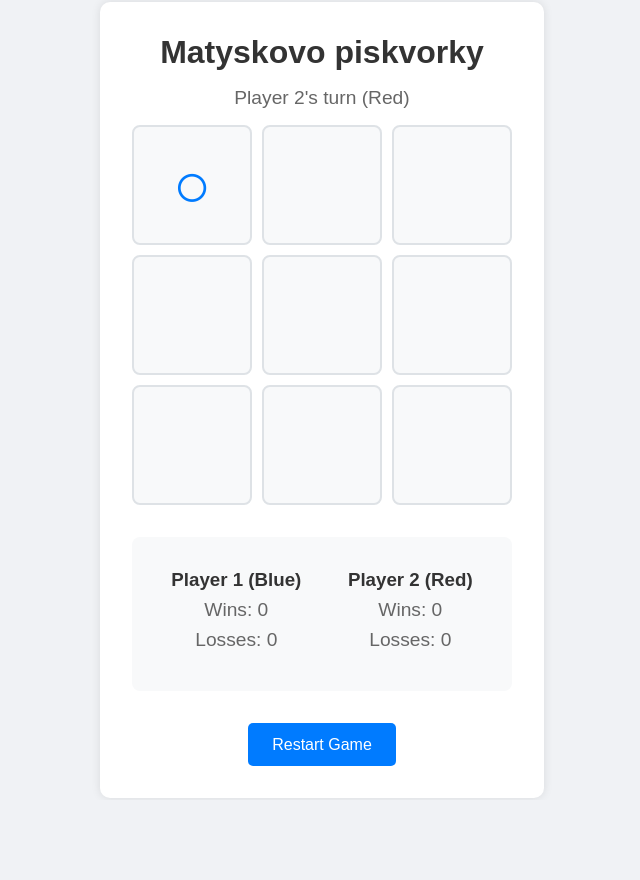
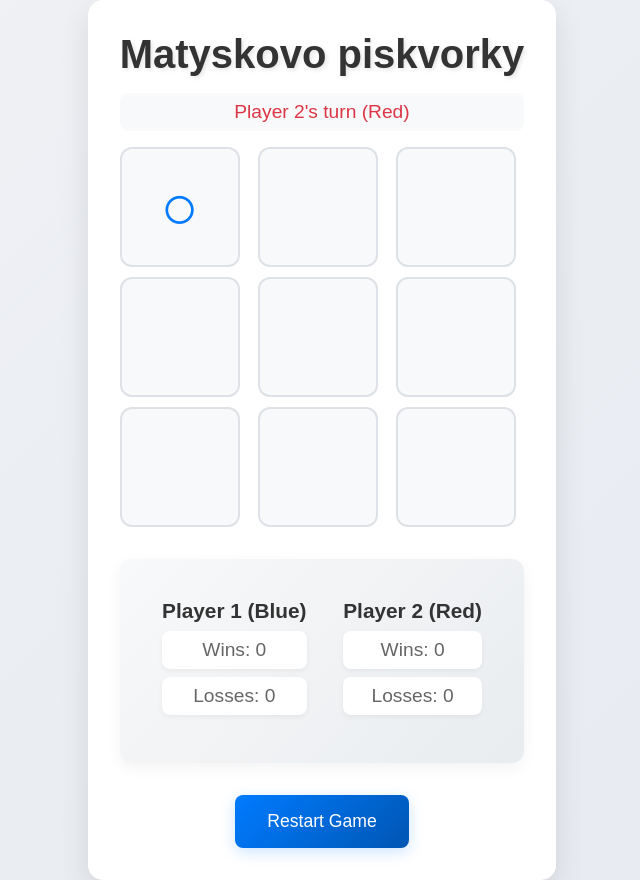
Before and after one commit to vojikda/pi-kvorky, a plain HTML site: page index.html in a window 1280 px wide. Both pictures are taken after a click on the element 510 px from the left and 184 px from the top of the page. Shown: the whole page, without its empty margins (318-958 px from the left). Before the commit the page ends 800 px from the top, so only its background shows below. Drawn offline with Linux system fonts and the light colour scheme.

Commit message:
Add animations, sound effects, and visual enhancements

```diff
--- a/script.js
+++ b/script.js
@@ -14,6 +14,13 @@ let scores = {
     player2: { wins: 0, losses: 0 }
 };
 
+// Sound effects
+const sounds = {
+    click: new Audio('https://assets.mixkit.co/active_storage/sfx/2571/2571-preview.mp3'),
+    win: new Audio('https://assets.mixkit.co/active_storage/sfx/1435/1435-preview.mp3'),
+    draw: new Audio('https://assets.mixkit.co/active_storage/sfx/1434/1434-preview.mp3')
+};
+
 const winningCombinations = [
     [0, 1, 2], [3, 4, 5], [6, 7, 8], // Rows
     [0, 3, 6], [1, 4, 7], [2, 5, 8], // Columns
@@ -28,6 +35,7 @@ function handleCellClick(e) {
 
     const currentClass = isPlayer1Turn ? 'circle' : 'cross';
     placeMark(cell, currentClass);
+    sounds.click.play();
 
     if (checkWin(currentClass)) {
         endGame(false);
@@ -50,13 +58,19 @@ function placeMark(cell, currentClass) {
 function swapTurns() {
     isPlayer1Turn = !isPlayer1Turn;
     status.textContent = isPlayer1Turn ? "Player 1's turn (Blue)" : "Player 2's turn (Red)";
+    status.style.color = isPlayer1Turn ? '#007bff' : '#dc3545';
 }
 
 function checkWin(currentClass) {
     return winningCombinations.some(combination => {
-        return combination.every(index => {
-            return cells[index].classList.contains(currentClass);
-        });
+        if (combination.every(index => cells[index].classList.contains(currentClass))) {
+            // Highlight winning combination
+            combination.forEach(index => {
+                cells[index].classList.add('winning-cell');
+            });
+            return true;
+        }
+        return false;
     });
 }
 
@@ -77,9 +91,13 @@ function endGame(draw) {
     gameActive = false;
     if (draw) {
         status.textContent = "Game ended in a draw!";
+        status.style.color = '#6c757d';
+        sounds.draw.play();
     } else {
         const winner = isPlayer1Turn ? "Player 1" : "Player 2";
         status.textContent = `${winner} wins!`;
+        status.style.color = winner === "Player 1" ? '#007bff' : '#dc3545';
+        sounds.win.play();
 
         // Update scores
         if (winner === "Player 1") {
@@ -97,8 +115,9 @@ function restartGame() {
     isPlayer1Turn = true;
     gameActive = true;
     status.textContent = "Player 1's turn (Blue)";
+    status.style.color = '#007bff';
     cells.forEach(cell => {
-        cell.classList.remove('circle', 'cross');
+        cell.classList.remove('circle', 'cross', 'winning-cell');
         cell.textContent = '';
     });
 }
--- a/styles.css
+++ b/styles.css
@@ -10,26 +10,37 @@ body {
     justify-content: center;
     align-items: center;
     min-height: 100vh;
-    background-color: #f0f2f5;
+    background: linear-gradient(135deg, #f0f2f5 0%, #e6e9f0 100%);
 }
 
 .container {
     text-align: center;
     background-color: white;
     padding: 2rem;
-    border-radius: 10px;
-    box-shadow: 0 0 10px rgba(0, 0, 0, 0.1);
+    border-radius: 15px;
+    box-shadow: 0 10px 30px rgba(0, 0, 0, 0.1);
+    transition: transform 0.3s ease;
+}
+
+.container:hover {
+    transform: translateY(-5px);
 }
 
 h1 {
     color: #333;
     margin-bottom: 1rem;
+    font-size: 2.5rem;
+    text-shadow: 2px 2px 4px rgba(0, 0, 0, 0.1);
 }
 
 .status {
     margin-bottom: 1rem;
     font-size: 1.2rem;
     color: #666;
+    padding: 0.5rem;
+    border-radius: 8px;
+    background-color: #f8f9fa;
+    transition: all 0.3s ease;
 }
 
 .game-board {
@@ -37,6 +48,7 @@ h1 {
     grid-template-columns: repeat(3, 1fr);
     gap: 10px;
     margin-bottom: 1.5rem;
+    perspective: 1000px;
 }
 
 .cell {
@@ -44,63 +56,117 @@ h1 {
     height: 120px;
     background-color: #f8f9fa;
     border: 2px solid #dee2e6;
-    border-radius: 8px;
+    border-radius: 12px;
     display: flex;
     justify-content: center;
     align-items: center;
     font-size: 4rem;
     cursor: pointer;
-    transition: background-color 0.2s;
+    transition: all 0.3s ease;
+    transform-style: preserve-3d;
 }
 
 .cell:hover {
     background-color: #e9ecef;
+    transform: scale(1.05) rotateX(5deg);
+    box-shadow: 0 5px 15px rgba(0, 0, 0, 0.1);
 }
 
 .cell.circle {
     color: #007bff;
+    animation: popIn 0.3s ease-out;
 }
 
 .cell.cross {
     color: #dc3545;
+    animation: popIn 0.3s ease-out;
 }
 
-#restartButton {
-    padding: 0.8rem 1.5rem;
-    font-size: 1rem;
-    background-color: #007bff;
-    color: white;
-    border: none;
-    border-radius: 5px;
-    cursor: pointer;
-    transition: background-color 0.2s;
-}
-
-#restartButton:hover {
-    background-color: #0056b3;
+@keyframes popIn {
+    0% {
+        transform: scale(0.5);
+        opacity: 0;
+    }
+    70% {
+        transform: scale(1.1);
+    }
+    100% {
+        transform: scale(1);
+        opacity: 1;
+    }
 }
 
 .score-board {
     display: flex;
     justify-content: space-around;
     margin: 2rem 0;
-    padding: 1rem;
-    background-color: #f8f9fa;
-    border-radius: 8px;
+    padding: 1.5rem;
+    background: linear-gradient(135deg, #f8f9fa 0%, #e9ecef 100%);
+    border-radius: 12px;
+    box-shadow: 0 5px 15px rgba(0, 0, 0, 0.05);
 }
 
 .score {
     text-align: center;
     padding: 1rem;
+    transition: transform 0.3s ease;
+}
+
+.score:hover {
+    transform: translateY(-3px);
 }
 
 .score h3 {
     margin-bottom: 0.5rem;
     color: #333;
+    font-size: 1.3rem;
 }
 
 .score-count {
     font-size: 1.2rem;
     color: #666;
     margin: 0.5rem 0;
+    padding: 0.5rem;
+    background-color: white;
+    border-radius: 8px;
+    box-shadow: 0 2px 5px rgba(0, 0, 0, 0.05);
 }
+
+#restartButton {
+    padding: 1rem 2rem;
+    font-size: 1.1rem;
+    background: linear-gradient(135deg, #007bff 0%, #0056b3 100%);
+    color: white;
+    border: none;
+    border-radius: 8px;
+    cursor: pointer;
+    transition: all 0.3s ease;
+    box-shadow: 0 4px 15px rgba(0, 123, 255, 0.2);
+}
+
+#restartButton:hover {
+    transform: translateY(-2px);
+    box-shadow: 0 6px 20px rgba(0, 123, 255, 0.3);
+}
+
+#restartButton:active {
+    transform: translateY(1px);
+}
+
+/* Winning animation */
+@keyframes winner {
+    0% {
+        transform: scale(1);
+    }
+    50% {
+        transform: scale(1.1);
+    }
+    100% {
+        transform: scale(1);
+    }
+}
+
+.winning-cell {
+    animation: winner 0.5s ease-in-out;
+    background-color: #e8f5e9 !important;
+}
```
